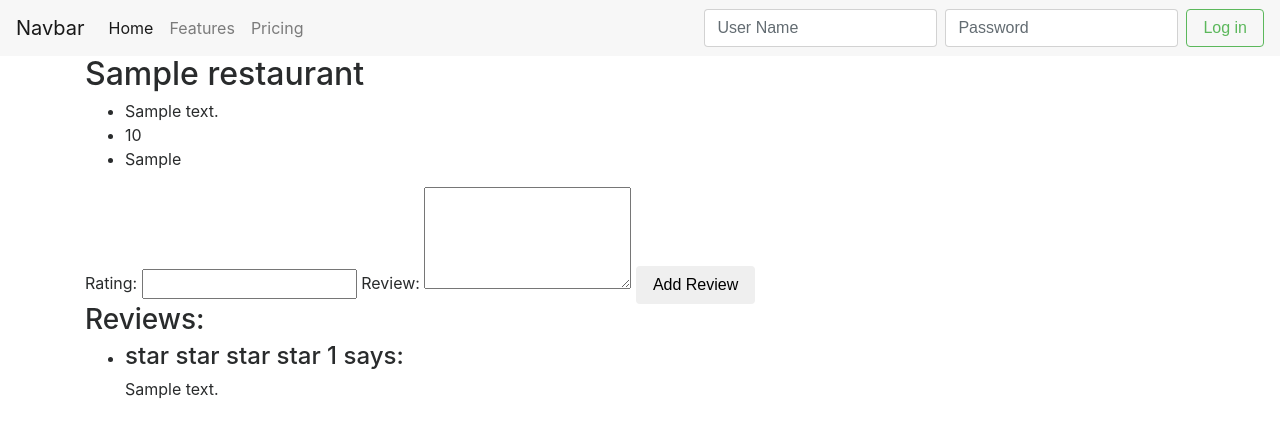
After one commit to KWLEvans/food-fighters, a PHP site: template views/restaurant.html.twig in a window 1280 px wide. The commit adds this page. Shown: the top 438 px of the page. Run offline with PHP 8.4, Linux system fonts and the light colour scheme; the template is opened without the code that fills it: most values are stand-ins (such as "Sample title", 1, 10 or a date in 2020); some libraries are stand-ins or nearby versions.

Commit message:
add getReviews functionality for Restaurant class, restaurant twig template, routes

```diff
--- /dev/null
+++ b/views/restaurant.html.twig
@@ -0,0 +1,40 @@
+{% extends "base.html.twig" %}
+
+{% block title %}{{ restaurant.getName() }}{% endblock %}
+
+{% block content %}
+
+    <h2>{{ restaurant.getName() }}</h2>
+    <ul>
+        <li>{{ restaurant.getDescription }}</li>
+        <li>{{ restaurant.getPrice }}</li>
+        <li>{{ restaurant.getNeighborhood }}</li>
+    </ul>
+
+    <form action="/add_review/{{restaurant.getId()}}" method="post">
+        <label for="rating">Rating:</label>
+        <input id="rating" name="rating" type="number">
+        <label for="review">Review:</label>
+        <textarea id="review" name="review" rows="4"></textarea>
+        <button type="submit" class="btn">Add Review</button>
+    </form>
+
+
+    {% if reviews is not empty %}
+    <h3>Reviews:</h3>
+    <ul>
+        {% for review in reviews %}
+            <li>
+                <h4>
+                    {% for i in 1..review.getRating()%}
+                    <span>star</span>
+                    {% endfor %}
+                    {{ review.getUserId() }} says:
+                </h4>
+                <p>{{ review.getReview() }}</p>
+            </li>
+        {% endfor %}
+    </ul>
+    {% endif %}
+
+{% endblock %}
```
Also changed, not shown: app/app.php (+19 -2 lines), src/Restaurant.php (+25 -0 lines).
